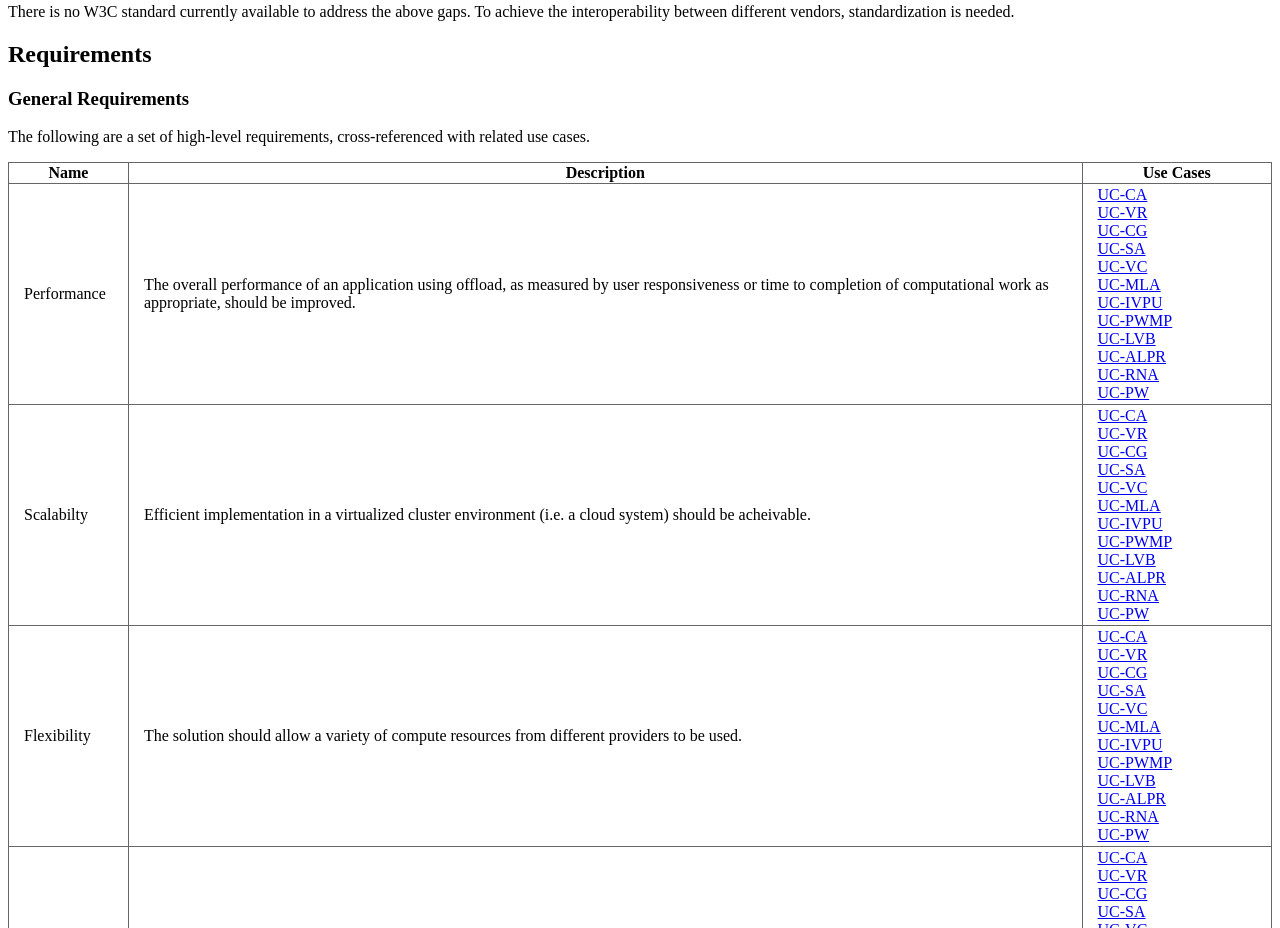
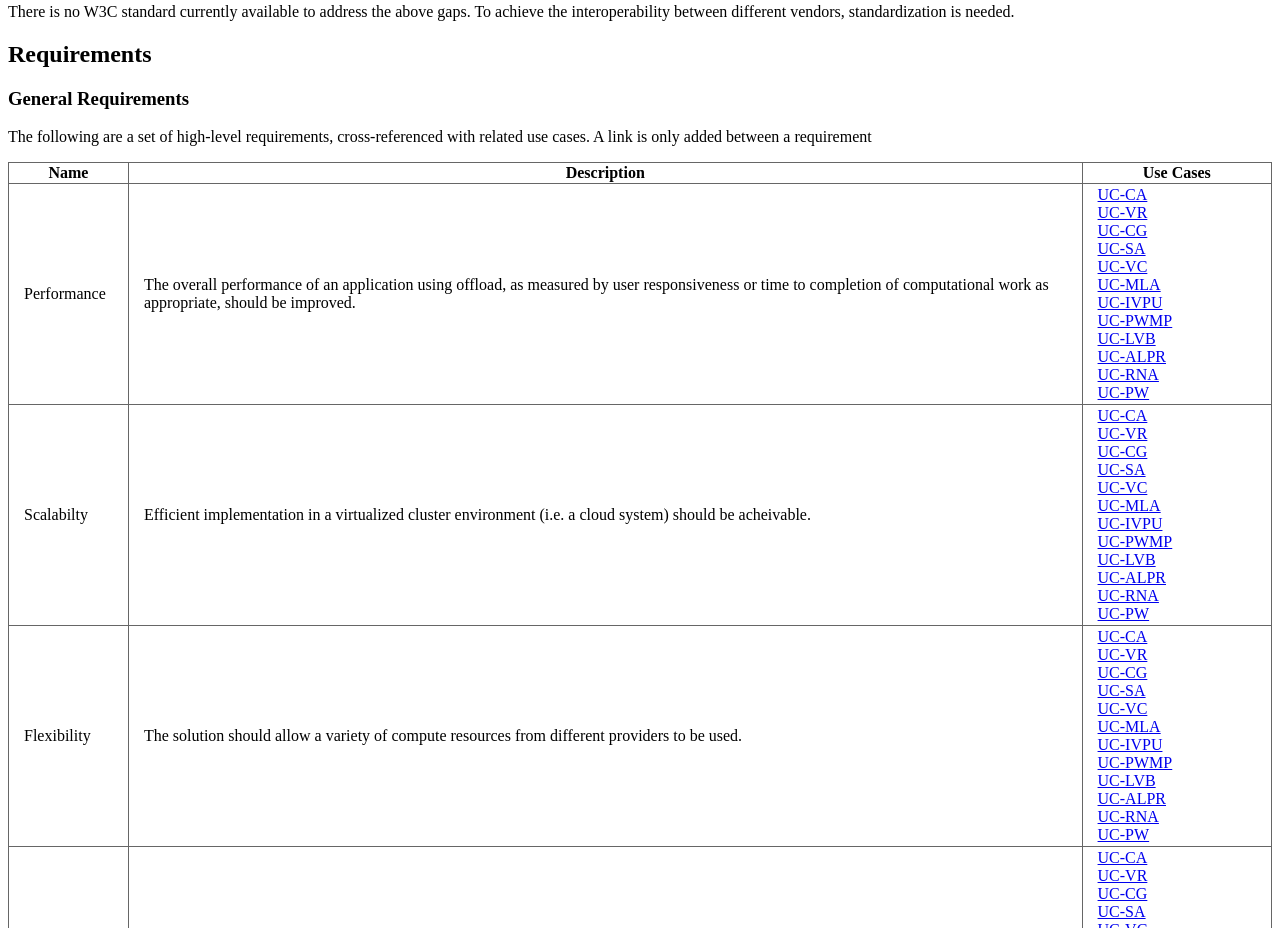
Before and after one commit to w3c/edge-computing-web-exploration, a plain HTML site: page index.html in a window 1280 px wide. Shown: the part 5160-6088 px from the top of the page. Drawn offline with Linux system fonts and the light colour scheme.

Commit message:
format uc links

```diff
--- a/index.html
+++ b/index.html
@@ -603,6 +603,7 @@
       <p>
         The following are a set of high-level requirements,
         cross-referenced with related use cases.
+        A link is only added between a requirement
       </p>
         <table>
           <thead>
```
